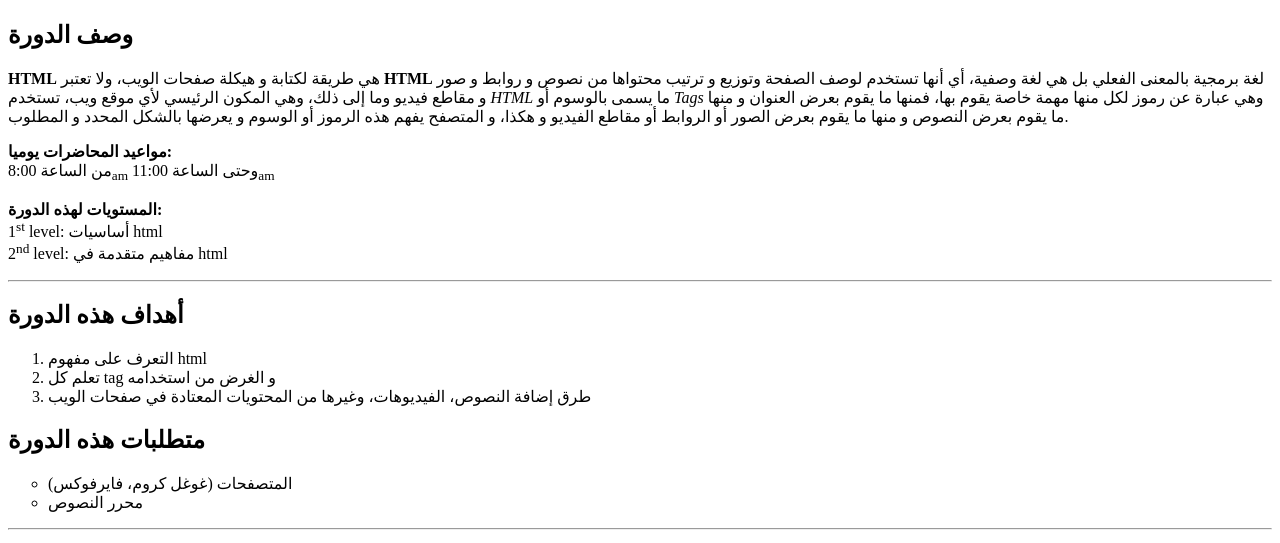
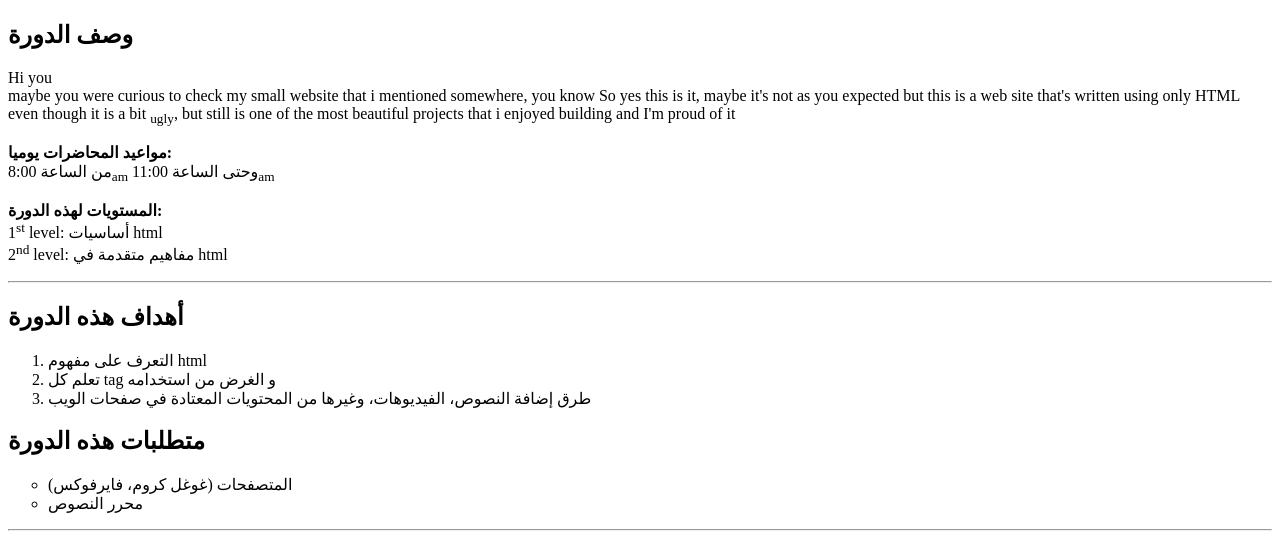
Before and after one commit to bruh22-dev/BRUh-Web, a plain HTML site: page index.html in a window 1280 px wide. Shown: the part 234-777 px from the top of the page. Drawn offline with Linux system fonts and the light colour scheme.

Commit message:
Update index.html

```diff
--- a/index.html
+++ b/index.html
@@ -14,16 +14,10 @@
         <img src="images.png" height="150" width="150" alt="html logo">
         <h2>وصف الدورة</h2><!--sub title-->
         <p><!--description-->
-            <b>HTML</b> هي طريقة لكتابة و هيكلة صفحات الويب،
-            ولا تعتبر <strong>HTML</strong> لغة برمجية بالمعنى الفعلي بل هي لغة وصفية،
-            أي أنها تستخدم لوصف الصفحة وتوزيع و ترتيب محتواها
-            من نصوص و روابط و صور و مقاطع فيديو وما إلى ذلك،
-            وهي المكون الرئيسي لأي موقع ويب،
-            تستخدم <em>HTML</em> ما يسمى بالوسوم أو <i>Tags</i>
-            وهي عبارة عن رموز لكل منها مهمة خاصة يقوم بها،
-            فمنها ما يقوم بعرض العنوان و منها ما يقوم بعرض النصوص
-            و منها ما يقوم بعرض الصور أو الروابط أو مقاطع الفيديو و هكذا،
-            و المتصفح يفهم هذه الرموز أو الوسوم و يعرضها بالشكل المحدد و المطلوب.
+            Hi you<br>
+            maybe you were curious to check my small website that i mentioned somewhere, you know
+            So yes this is it, maybe it's not as you expected but this is a web site that's written using only <storng>HTML</strong>
+            even though it is a bit <sub>ugly</sub>, but still is one of the most beautiful projects that i enjoyed building and I'm proud of it
         </p>
         <p>
             <b>مواعيد المحاضرات يوميا:</b><br>
```
